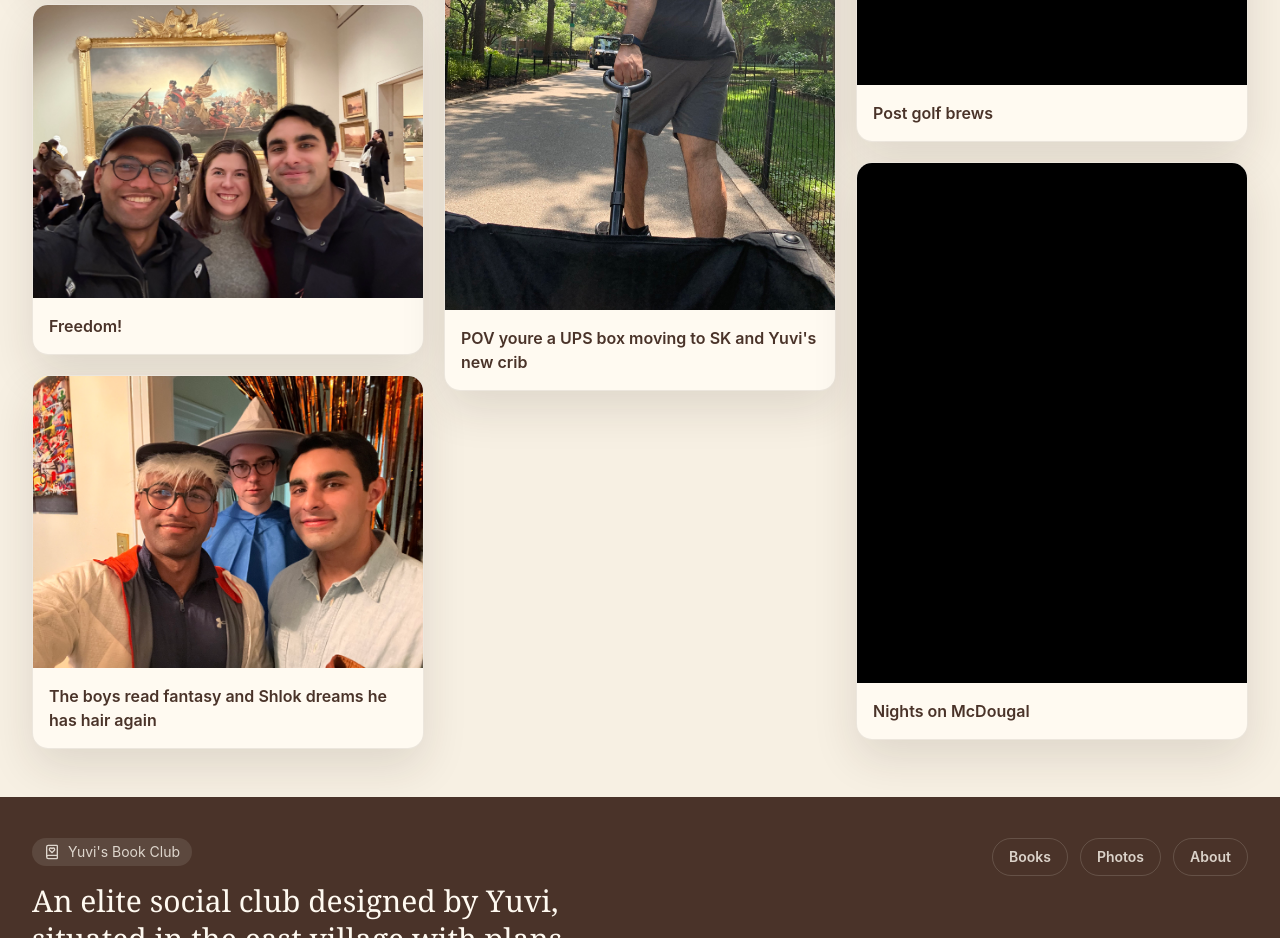
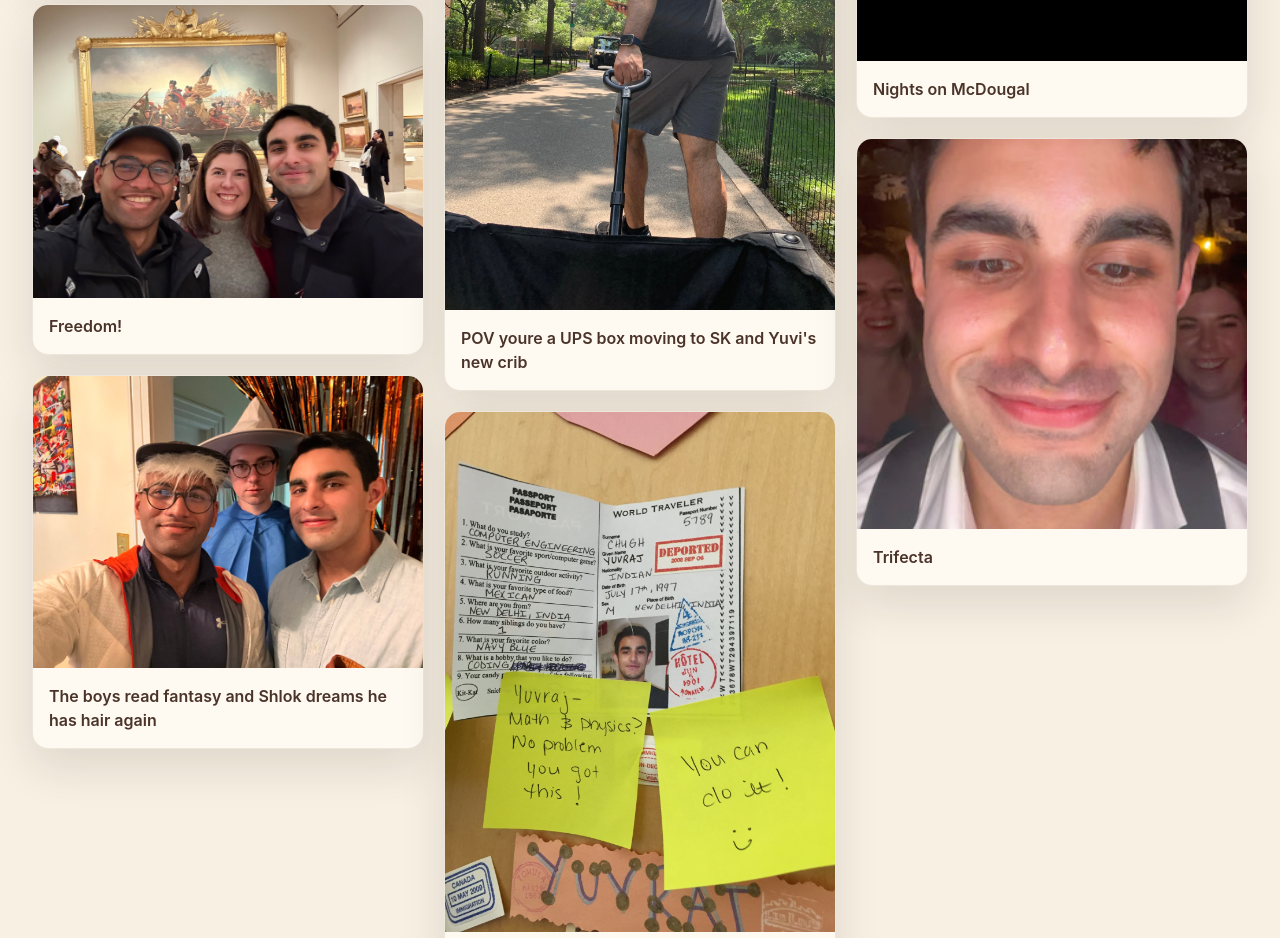
Before and after one commit to Shlok-Joseph-Paul/Yuvis-book-club, a React (Vite) app: page /photos in a window 1280 px wide. Shown: the part 3780-4718 px from the top of the page. Built offline with nearby package versions, Linux system fonts and the light colour scheme.

Commit message:
Add trifecta photo

```diff
--- a/src/data/photos.ts
+++ b/src/data/photos.ts
@@ -82,4 +82,5 @@ export const tomfooleryPhotos: Photo[] = [
   tomfooleryPhoto(14, "MegG's window"),
   tomfooleryPhoto(15, 'Post golf brews'),
   tomfooleryPhoto(16, 'Nights on McDougal'),
+  tomfooleryPhoto(17, 'Trifecta'),
 ];
```
Also changed, not shown: public/images/photos/tomfoolery/out-about-17.jpg (added).
